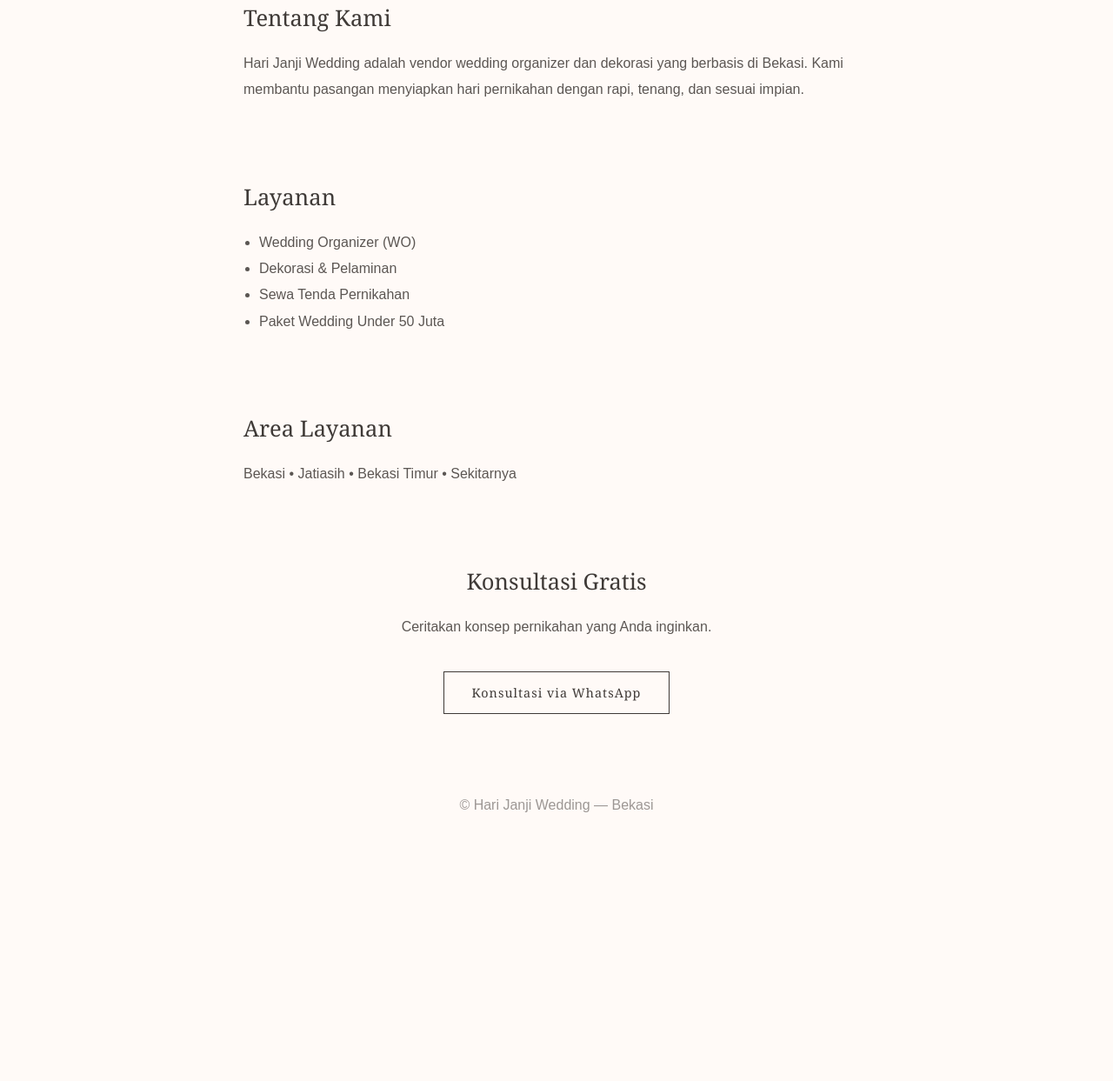
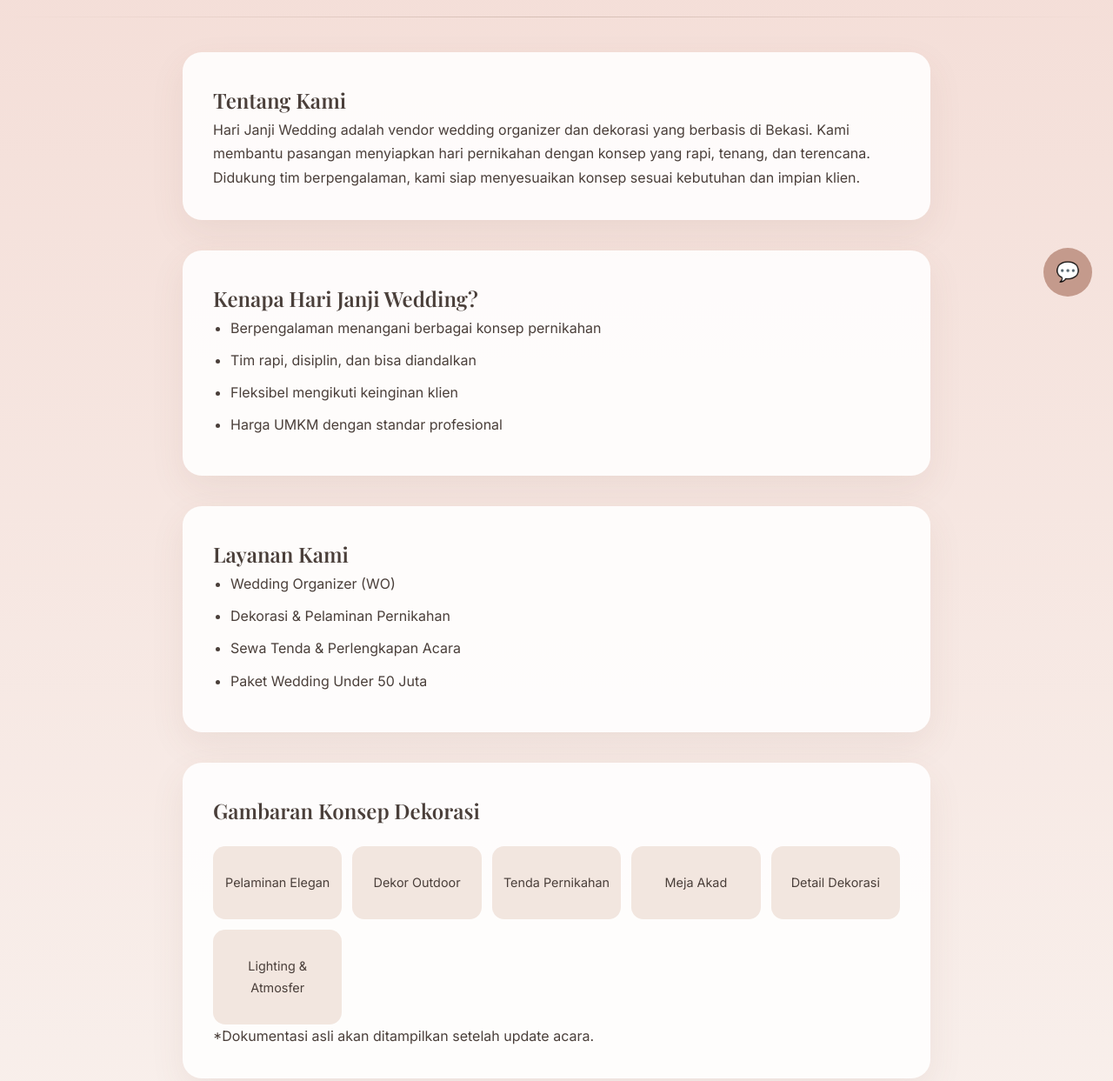
Before and after one commit to herilaksonoalvinas-byte/harijanjiwedding, a plain HTML site: page index.html in a window 1280 px wide. Shown: the part 435-1678 px from the top of the page at 87% size. Before the commit the page ends 1532 px from the top, so only its background shows below. Drawn offline with nearby package versions, Linux system fonts and the light colour scheme.

Commit message:
uupdate css

```diff
--- a/index.html
+++ b/index.html
@@ -2,62 +2,120 @@
 <html lang="id">
 <head>
   <meta charset="UTF-8" />
-  <title>Hari Janji Wedding | Wedding Organizer Bekasi</title>
+  <title>Hari Janji Wedding | Wedding Organizer & Dekorasi Bekasi</title>
 
-  <meta name="description" content="Hari Janji Wedding adalah wedding organizer dan dekorasi pernikahan di Bekasi. Paket wedding rapi, tenang, dan sesuai impian." />
+  <meta name="description" content="Hari Janji Wedding adalah wedding organizer dan dekorasi pernikahan di Bekasi. Harga UMKM dengan standar profesional." />
   <meta name="viewport" content="width=device-width, initial-scale=1.0" />
 
-  <!-- LINK CSS -->
+  <!-- GOOGLE FONT -->
+  <link href="https://fonts.googleapis.com/css2?family=Playfair+Display:wght@400;500;600&family=Inter:wght@300;400&display=swap" rel="stylesheet">
+
+  <!-- CSS -->
   <link rel="stylesheet" href="style.css" />
 </head>
 
 <body>
 
-  <div class="container">
+  <!-- HERO -->
+  <header class="hero reveal">
+    <img src="logo.jpg" alt="Hari Janji Wedding Logo">
+    <h1>Hari Janji Wedding</h1>
+    <p class="tagline">Wedding Organizer & Dekorasi Pernikahan Bekasi</p>
+  </header>
 
-    <header>
-      <img src="logo.jpg" alt="Hari Janji Wedding Logo" />
-      <h1>Hari Janji Wedding</h1>
-      <p class="tagline">Wedding Organizer & Dekorasi Pernikahan Bekasi</p>
-    </header>
+  <div class="divider"></div>
 
-    <section>
+  <main class="container">
+
+    <!-- ABOUT -->
+    <section class="card reveal">
       <h2>Tentang Kami</h2>
       <p>
         Hari Janji Wedding adalah vendor wedding organizer dan dekorasi
         yang berbasis di Bekasi. Kami membantu pasangan menyiapkan
-        hari pernikahan dengan rapi, tenang, dan sesuai impian.
+        hari pernikahan dengan konsep yang rapi, tenang, dan terencana.
+      </p>
+      <p>
+        Didukung tim berpengalaman, kami siap menyesuaikan konsep
+        sesuai kebutuhan dan impian klien.
       </p>
     </section>
 
-    <section>
-      <h2>Layanan</h2>
+    <!-- USP -->
+    <section class="card reveal">
+      <h2>Kenapa Hari Janji Wedding?</h2>
+      <ul>
+        <li>Berpengalaman menangani berbagai konsep pernikahan</li>
+        <li>Tim rapi, disiplin, dan bisa diandalkan</li>
+        <li>Fleksibel mengikuti keinginan klien</li>
+        <li>Harga UMKM dengan standar profesional</li>
+      </ul>
+    </section>
+
+    <!-- SERVICES -->
+    <section class="card reveal">
+      <h2>Layanan Kami</h2>
       <ul>
         <li>Wedding Organizer (WO)</li>
-        <li>Dekorasi & Pelaminan</li>
-        <li>Sewa Tenda Pernikahan</li>
+        <li>Dekorasi & Pelaminan Pernikahan</li>
+        <li>Sewa Tenda & Perlengkapan Acara</li>
         <li>Paket Wedding Under 50 Juta</li>
       </ul>
     </section>
 
-    <section>
-      <h2>Area Layanan</h2>
-      <p>Bekasi • Jatiasih • Bekasi Timur • Sekitarnya</p>
+    <!-- GALLERY -->
+    <section class="card reveal">
+      <h2>Gambaran Konsep Dekorasi</h2>
+
+      <div class="gallery">
+        <div class="gallery-item">Pelaminan Elegan</div>
+        <div class="gallery-item">Dekor Outdoor</div>
+        <div class="gallery-item">Tenda Pernikahan</div>
+        <div class="gallery-item">Meja Akad</div>
+        <div class="gallery-item">Detail Dekorasi</div>
+        <div class="gallery-item">Lighting & Atmosfer</div>
+      </div>
+
+      <p class="gallery-note">
+        *Dokumentasi asli akan ditampilkan setelah update acara.
+      </p>
     </section>
 
-    <section class="cta">
-      <h2>Konsultasi Gratis</h2>
-      <p>Ceritakan konsep pernikahan yang Anda inginkan.</p>
+    <!-- AREA -->
+    <section class="card reveal">
+      <h2>Area Layanan</h2>
+      <p class="center">Bekasi • Jatiasih • Bekasi Timur • Sekitarnya</p>
+    </section>
+
+    <!-- CTA -->
+    <section class="card cta reveal">
+      <h2>Siap Mewujudkan Hari Pernikahan Anda?</h2>
+      <p>
+        Konsultasikan konsep pernikahan Anda bersama tim Hari Janji Wedding.
+        Kami siap membantu dari awal hingga hari H.
+      </p>
+
       <a href="https://wa.me/62895405876135" target="_blank">
-        Konsultasi via WhatsApp
+        Konsultasi Gratis via WhatsApp
       </a>
     </section>
 
-    <footer>
-      <p>© Hari Janji Wedding — Bekasi</p>
-    </footer>
+  </main>
 
-  </div>
+  <footer>
+    <p>© Hari Janji Wedding — Bekasi</p>
+  </footer>
+
+  <!-- JS -->
+  <script src="script.js"></script>
 
 </body>
+<!-- FLOATING WHATSAPP -->
+<a href="https://wa.me/62895405876135"
+   class="wa-float"
+   target="_blank"
+   aria-label="Chat WhatsApp Hari Janji Wedding">
+  💬
+</a>
+
 </html>
--- /dev/null
+++ b/script.js
@@ -0,0 +1,21 @@
+const reveals = document.querySelectorAll(".reveal");
+
+function revealOnScroll() {
+  reveals.forEach(el => {
+    const top = el.getBoundingClientRect().top;
+    const windowHeight = window.innerHeight;
+
+    if (top < windowHeight - 80) {
+      el.classList.add("active");
+    }
+  });
+}
+
+window.addEventListener("scroll", revealOnScroll);
+revealOnScroll();
+// subtle pulse on load
+const wa = document.querySelector(".wa-float");
+
+setTimeout(() => {
+  wa.style.animation = "pulse 1.5s ease";
+}, 2000);
--- a/style.css
+++ b/style.css
@@ -1,84 +1,171 @@
-body {
+* {
   margin: 0;
-  font-family: "Playfair Display", Georgia, serif;
-  background: #fffaf7;
-  color: #3f3a37;
+  padding: 0;
+  box-sizing: border-box;
 }
 
-.container {
-  max-width: 720px;
-  margin: auto;
-  padding: 80px 24px;
+body {
+  font-family: "Inter", sans-serif;
+  background: linear-gradient(180deg, #f3d9d2, #faf7f4);
+  color: #4a3f3a;
+  line-height: 1.7;
 }
 
-header {
-  text-align: center;
-  margin-bottom: 100px;
+/* HEADINGS */
+h1, h2 {
+  font-family: "Playfair Display", serif;
 }
 
-header img {
-  max-width: 120px;
-  margin-bottom: 40px;
+/* HERO */
+.hero {
+  text-align: center;
+  padding: 100px 20px 80px;
+  background: radial-gradient(circle at top, #f1d4cb, #f7ebe6);
 }
 
-h1 {
-  font-size: 2.8rem;
-  margin-bottom: 12px;
-  font-weight: 500;
+.hero img {
+  width: 140px;
+  margin-bottom: 25px;
+}
+
+.hero h1 {
+  font-size: 2.6rem;
 }
 
 .tagline {
-  font-size: 0.9rem;
-  letter-spacing: 1px;
-  text-transform: uppercase;
-  opacity: 0.6;
+  color: #7c6a63;
+  margin-top: 10px;
 }
 
-section {
-  margin-bottom: 90px;
+/* DIVIDER */
+.divider {
+  height: 1px;
+  background: linear-gradient(to right, transparent, #d5bdb4, transparent);
+  margin: 40px 0;
 }
 
-h2 {
-  font-size: 1.6rem;
-  margin-bottom: 20px;
-  font-weight: 500;
+/* CONTAINER */
+.container {
+  max-width: 900px;
+  margin: auto;
+  padding: 0 20px 80px;
 }
 
-p, li {
-  font-family: Arial, sans-serif;
-  font-size: 1rem;
-  line-height: 1.9;
-  opacity: 0.85;
+/* CARD */
+.card {
+  background: rgba(255,255,255,0.88);
+  padding: 35px;
+  margin-bottom: 35px;
+  border-radius: 22px;
+  box-shadow: 0 15px 40px rgba(120,80,60,0.08);
+  transition: box-shadow 0.3s ease;}
+
+.card:hover {
+  box-shadow: 0 25px 50px rgba(120,80,60,0.12);
 }
 
-ul {
-  padding-left: 18px;
+/* LIST */
+.card ul {
+  padding-left: 20px;
 }
 
+.card li {
+  margin-bottom: 10px;
+}
+
+/* GALLERY */
+.gallery {
+  display: grid;
+  grid-template-columns: repeat(auto-fit, minmax(140px, 1fr));
+  gap: 12px;
+  margin-top: 20px;
+}
+
+.gallery-item {
+  background: #f2e6df;
+  padding: 30px 10px;
+  border-radius: 14px;
+  text-align: center;
+  font-size: 0.9rem;
+}
+
+/* CTA */
 .cta {
   text-align: center;
+  background: linear-gradient(180deg, #f2e3da, #ffffff);
 }
 
 .cta a {
   display: inline-block;
-  margin-top: 20px;
-  padding: 14px 32px;
-  border: 1px solid #3f3a37;
-  color: #3f3a37;
+  margin-top: 25px;
+  padding: 16px 36px;
+  background: #c49a8c;
+  color: #fff;
   text-decoration: none;
-  font-size: 0.9rem;
-  letter-spacing: 1px;
+  border-radius: 40px;
+  font-weight: 500;
+  letter-spacing: 0.5px;
   transition: all 0.3s ease;
 }
 
 .cta a:hover {
-  background: #3f3a37;
-  color: white;
+  background: #b3887a;
+  transform: translateY(-2px);
 }
 
+/* FOOTER */
 footer {
   text-align: center;
-  padding-bottom: 60px;
+  padding: 30px;
   font-size: 0.85rem;
-  opacity: 0.6;
+  color: #8a8179;
 }
+
+/* REVEAL ANIMATION */
+.reveal {
+  opacity: 0;
+  transition: opacity 0.8s ease;
+}
+
+.reveal.active {
+  opacity: 1;
+}
+
+/* CENTER TEXT */
+.center {
+  text-align: center;
+}
+/* FLOATING WHATSAPP */
+.wa-float {
+  position: fixed;
+  bottom: 24px;
+  right: 24px;
+  width: 56px;
+  height: 56px;
+  background: #c49a8c;
+  color: #fff;
+  border-radius: 50%;
+  display: flex;
+  align-items: center;
+  justify-content: center;
+  font-size: 22px;
+  text-decoration: none;
+
+  z-index: 2147483647; /* TOP LEVEL */
+  pointer-events: auto; /* WAJIB */
+}
+
+
+.wa-float:hover {
+  transform: translateY(-4px) scale(1.05);
+  box-shadow: 0 16px 35px rgba(120,80,60,0.35);
+}
+@keyframes pulse {
+  0% { transform: scale(1); }
+  50% { transform: scale(1.08); }
+  100% { transform: scale(1); }
+}
+
+body {
+  overflow-x: hidden;
+}
```
Also changed, not shown: google564b5676aaa2dcee.html (added, +1 -0 lines).
